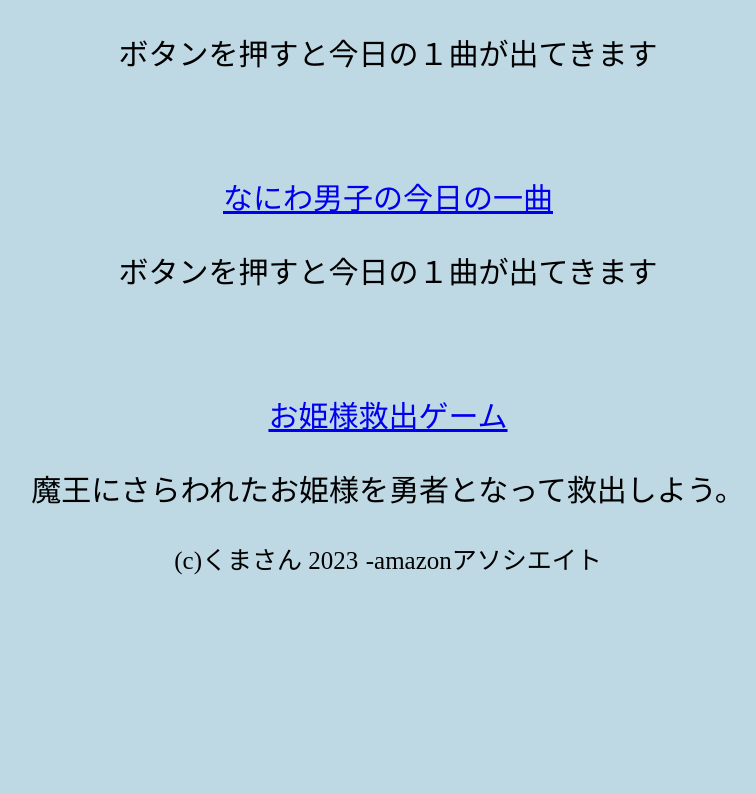
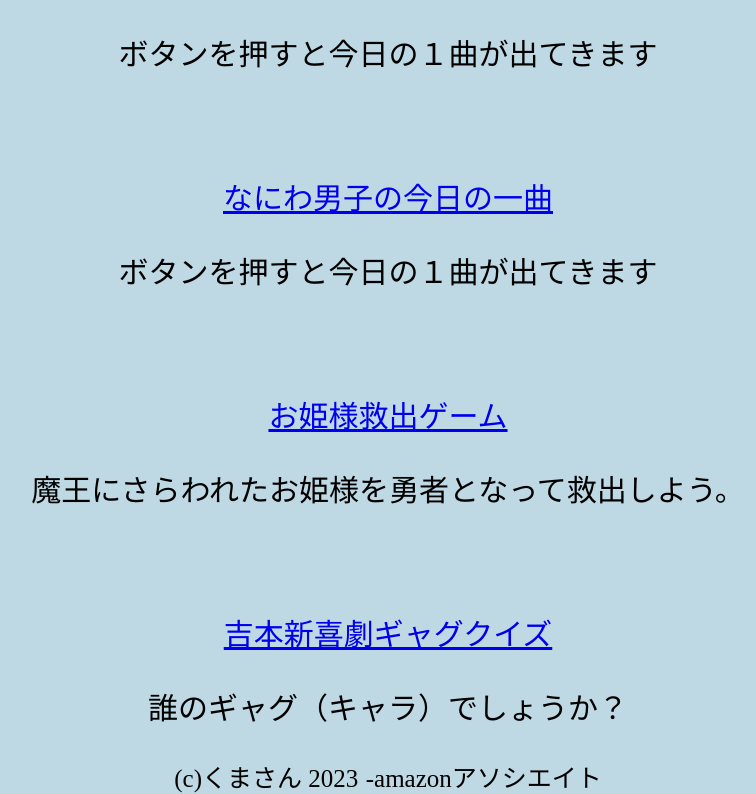
Before and after one commit to unnamed4976/title, a plain HTML site: page index.html in a window 1280 px wide. Shown: the part 1020-1814 px from the top of the page, without its empty margins (252-1008 px from the left). Before the commit the page ends 1596 px from the top, so only its background shows below. Drawn offline with Linux system fonts and the light colour scheme.

Commit message:
Add files via upload

```diff
--- a/index.html
+++ b/index.html
@@ -31,10 +31,16 @@
 <div class="content">
   <a href="https://unnamed4976.github.io/princess-resque-game/">お姫様救出ゲーム</a>
   <p>魔王にさらわれたお姫様を勇者となって救出しよう。</p>
+</div>
+<div class="content">
+  <a href="https://unnamed4976.github.io/yoshimoto-shinkigeki-quiz/">吉本新喜劇ギャグクイズ</a>
+  <p>誰のギャグ（キャラ）でしょうか？</p>
+</div>
 
 
 <!-- Google tag (gtag.js) -->
 <script async src="https://www.googletagmanager.com/gtag/js?id=G-XD39H7JLHS"></script>
+
 <script>
   window.dataLayer = window.dataLayer || [];
   function gtag(){dataLayer.push(arguments);}
```
